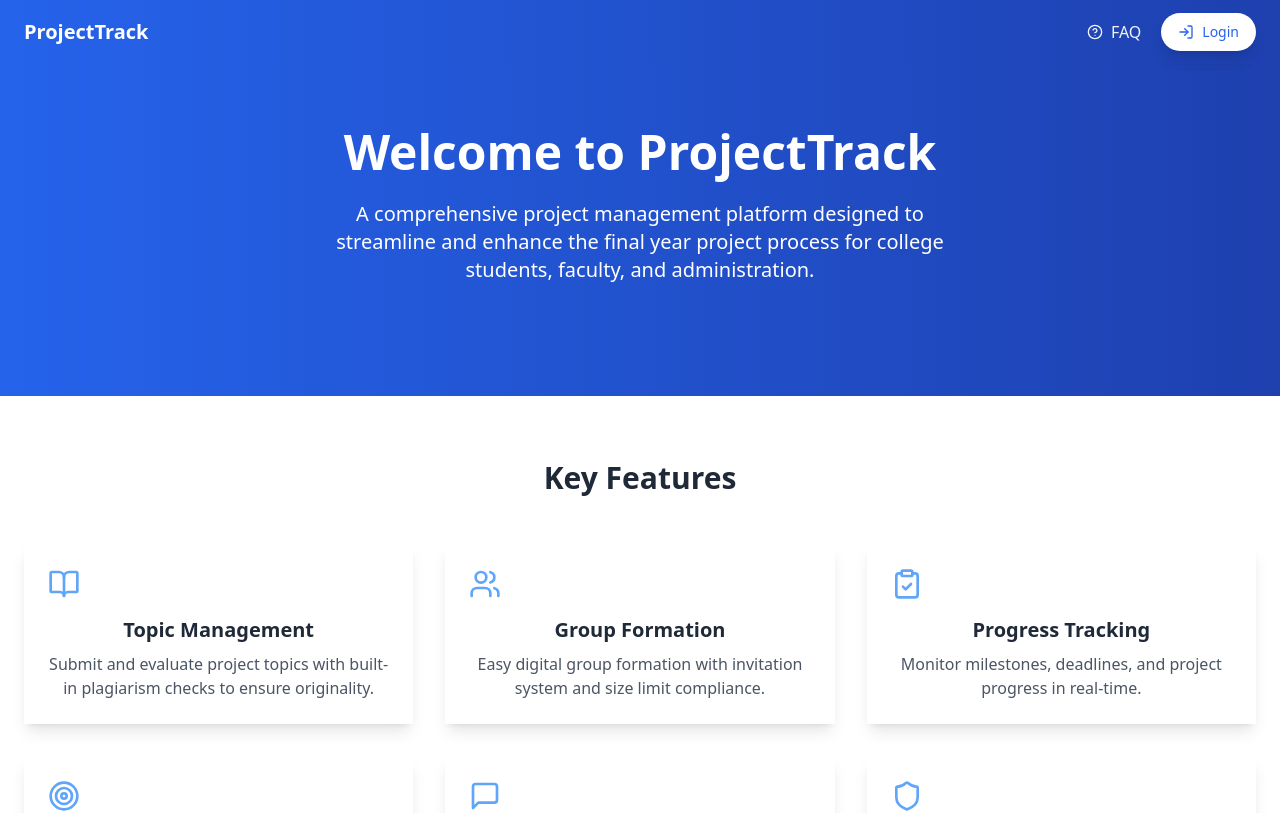
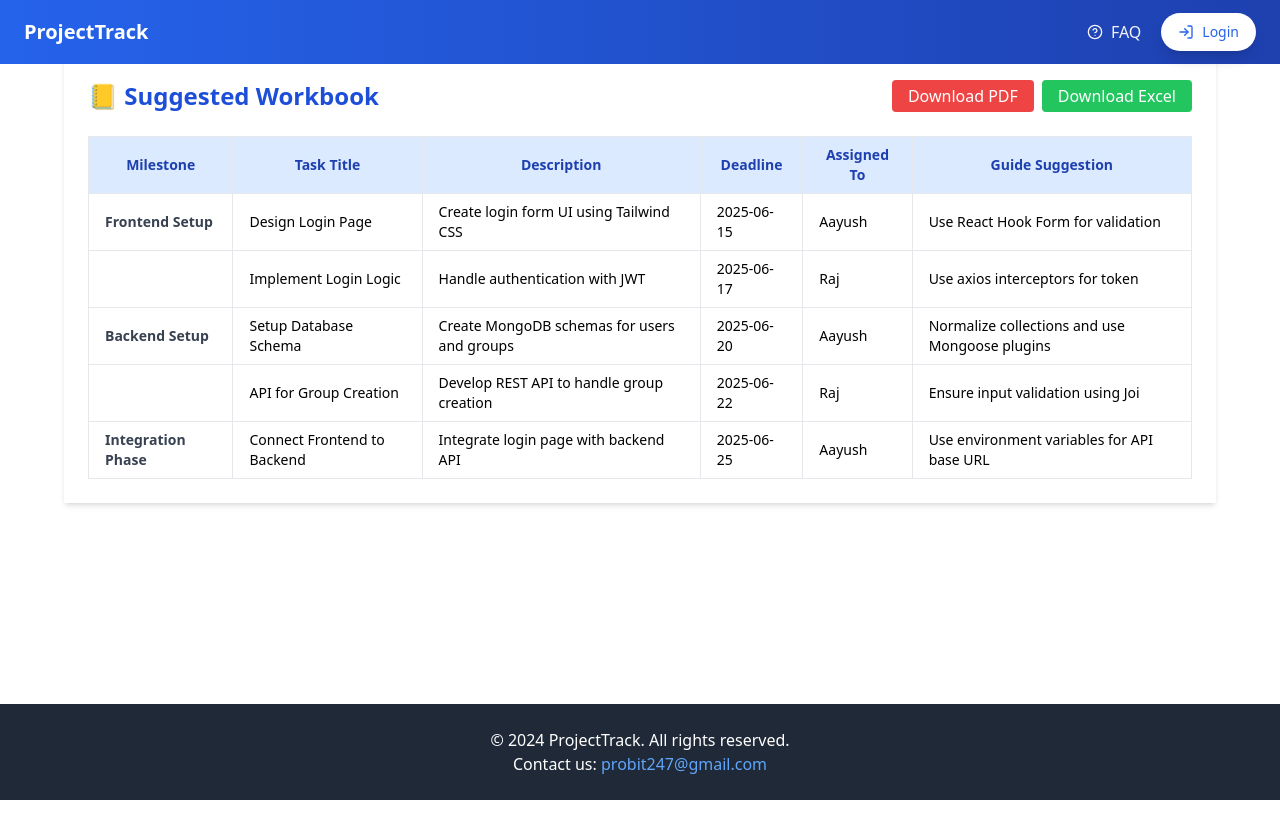
Before and after one commit to SumitBachhav/projectTrack, a React (Vite) app in the folder frontend/: page /student/suggestedWorkbook in a window 1280 px wide. Before the commit this address led to /. Shown: the top 813 px of the page. Built offline with nearby package versions, Linux system fonts and the light colour scheme.

Commit message:
suggested workbook initial code

```diff
--- a/frontend/package.json
+++ b/frontend/package.json
@@ -20,6 +20,8 @@
     "clsx": "^2.1.1",
     "date-fns": "^4.1.0",
     "framer-motion": "^12.6.2",
+    "jspdf": "^3.0.1",
+    "jspdf-autotable": "^5.0.2",
     "lucide-react": "^0.456.0",
     "react": "^18.3.1",
     "react-datepicker": "^8.2.1",
@@ -31,6 +33,7 @@
     "react-toastify": "^11.0.5",
     "tailwind-merge": "^2.5.4",
     "tailwindcss-animate": "^1.0.7",
+    "xlsx": "^0.18.5",
     "zod": "^3.24.2"
   },
   "devDependencies": {
--- a/frontend/src/App.tsx
+++ b/frontend/src/App.tsx
@@ -81,6 +81,8 @@ import StudentProfile from "./components/student/StudentProfile";
 import InsertData from "./components/InsertData";
 // @ts-ignore
 import GroupDetails from "./components/student/GroupDetails";
+// @ts-ignore
+import SuggestedWorkbook from "./components/student/SuggestedWorkbook";
 
 // Registration
 // @ts-ignore
@@ -165,6 +167,7 @@ function App() {
               <Route path="/student/studentProfile" element={<StudentProfile />} />
               <Route path="/student/insertdata" element={<InsertData />} />
               <Route path="/student/groupDetails" element={<GroupDetails />} />
+              <Route path="/student/suggestedWorkbook" element={<SuggestedWorkbook />} />
 
               {/* Task Management */}
               <Route path="/tasks" element={<ProtectedRoute><TaskList /></ProtectedRoute>} />
--- /dev/null
+++ b/frontend/src/components/student/SuggestedWorkbook.jsx
@@ -0,0 +1,158 @@
+import React from 'react';
+
+// install dependencies
+// npm install jspdf jspdf-autotable xlsx
+
+import jsPDF from 'jspdf';
+import autoTable from 'jspdf-autotable';
+import * as XLSX from 'xlsx';
+
+const SuggestedWorkbook = () => {
+    const tasks = [
+        {
+            title: "Design Login Page",
+            description: "Create login form UI using Tailwind CSS",
+            milestone: "Frontend Setup",
+            deadline: "2025-06-15",
+            assignedTo: { name: "Aayush" },
+            suggestionFromGuide: "Use React Hook Form for validation"
+        },
+        {
+            title: "Implement Login Logic",
+            description: "Handle authentication with JWT",
+            milestone: "Frontend Setup",
+            deadline: "2025-06-17",
+            assignedTo: { name: "Raj" },
+            suggestionFromGuide: "Use axios interceptors for token"
+        },
+        {
+            title: "Setup Database Schema",
+            description: "Create MongoDB schemas for users and groups",
+            milestone: "Backend Setup",
+            deadline: "2025-06-20",
+            assignedTo: { name: "Aayush" },
+            suggestionFromGuide: "Normalize collections and use Mongoose plugins"
+        },
+        {
+            title: "API for Group Creation",
+            description: "Develop REST API to handle group creation",
+            milestone: "Backend Setup",
+            deadline: "2025-06-22",
+            assignedTo: { name: "Raj" },
+            suggestionFromGuide: "Ensure input validation using Joi"
+        },
+        {
+            title: "Connect Frontend to Backend",
+            description: "Integrate login page with backend API",
+            milestone: "Integration Phase",
+            deadline: "2025-06-25",
+            assignedTo: { name: "Aayush" },
+            suggestionFromGuide: "Use environment variables for API base URL"
+        }
+    ];
+
+    const groupedTasks = tasks.reduce((acc, task) => {
+        const milestone = task.milestone || "Uncategorized";
+        if (!acc[milestone]) acc[milestone] = [];
+        acc[milestone].push(task);
+        return acc;
+    }, {});
+
+    const handleDownloadPDF = () => {
+        const doc = new jsPDF();
+        doc.text("Suggested Workbook", 14, 16);
+
+        const rows = tasks.map(task => [
+            task.milestone,
+            task.title,
+            task.description,
+            task.deadline,
+            task.assignedTo?.name || "N/A",
+            task.suggestionFromGuide || "—"
+        ]);
+
+        autoTable(doc, {
+            head: [["Milestone", "Task Title", "Description", "Deadline", "Assigned To", "Guide Suggestion"]],
+            body: rows,
+            startY: 20,
+        });
+
+        doc.save("Suggested_Workbook.pdf");
+    };
+
+    const handleDownloadExcel = () => {
+        const worksheetData = tasks.map(task => ({
+            Milestone: task.milestone,
+            "Task Title": task.title,
+            Description: task.description,
+            Deadline: task.deadline,
+            "Assigned To": task.assignedTo?.name || "N/A",
+            "Guide Suggestion": task.suggestionFromGuide || "—"
+        }));
+
+        const worksheet = XLSX.utils.json_to_sheet(worksheetData);
+        const workbook = XLSX.utils.book_new();
+        XLSX.utils.book_append_sheet(workbook, worksheet, "Workbook");
+
+        XLSX.writeFile(workbook, "Suggested_Workbook.xlsx");
+    };
+
+    return (
+        <div className="max-w-6xl mx-auto mt-14 p-6 bg-white rounded-lg shadow-md">
+            <div className="flex justify-between items-center mb-6">
+                <h2 className="text-2xl font-bold text-blue-700">📒 Suggested Workbook</h2>
+                <div className="flex gap-2">
+                    <button
+                        onClick={handleDownloadPDF}
+                        className="px-4 py-1 bg-red-500 text-white rounded hover:bg-red-600 transition"
+                    >
+                        Download PDF
+                    </button>
+                    <button
+                        onClick={handleDownloadExcel}
+                        className="px-4 py-1 bg-green-500 text-white rounded hover:bg-green-600 transition"
+                    >
+                        Download Excel
+                    </button>
+                </div>
+            </div>
+
+            <div className="overflow-x-auto">
+                <table className="min-w-full text-sm border border-gray-300">
+                    <thead className="bg-blue-100 text-blue-800">
+                        <tr>
+                            <th className="px-4 py-2 border">Milestone</th>
+                            <th className="px-4 py-2 border">Task Title</th>
+                            <th className="px-4 py-2 border">Description</th>
+                            <th className="px-4 py-2 border">Deadline</th>
+                            <th className="px-4 py-2 border">Assigned To</th>
+                            <th className="px-4 py-2 border">Guide Suggestion</th>
+                        </tr>
+                    </thead>
+                    <tbody>
+                        {Object.entries(groupedTasks).map(([milestone, tasksInMilestone], idx) =>
+                            tasksInMilestone.map((task, taskIdx) => (
+                                <tr key={`${idx}-${taskIdx}`} className="hover:bg-gray-50">
+                                    <td className="px-4 py-2 border">
+                                        {taskIdx === 0 ? (
+                                            <span className="font-semibold text-gray-700">{milestone}</span>
+                                        ) : (
+                                            ''
+                                        )}
+                                    </td>
+                                    <td className="px-4 py-2 border">{task.title}</td>
+                                    <td className="px-4 py-2 border">{task.description}</td>
+                                    <td className="px-4 py-2 border">{task.deadline}</td>
+                                    <td className="px-4 py-2 border">{task.assignedTo?.name || 'N/A'}</td>
+                                    <td className="px-4 py-2 border">{task.suggestionFromGuide || '—'}</td>
+                                </tr>
+                            ))
+                        )}
+                    </tbody>
+                </table>
+            </div>
+        </div>
+    );
+};
+
+export default SuggestedWorkbook;
```
Also changed, not shown: 1 other file (tests, documents, lock files or other folders).
